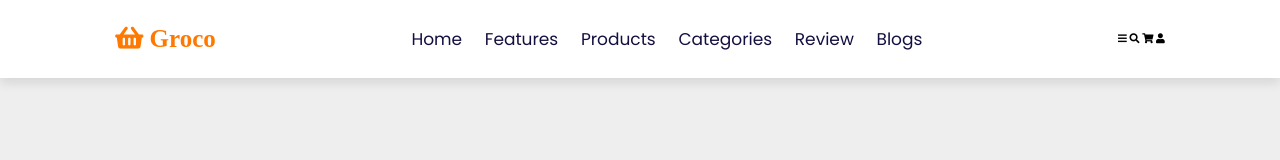
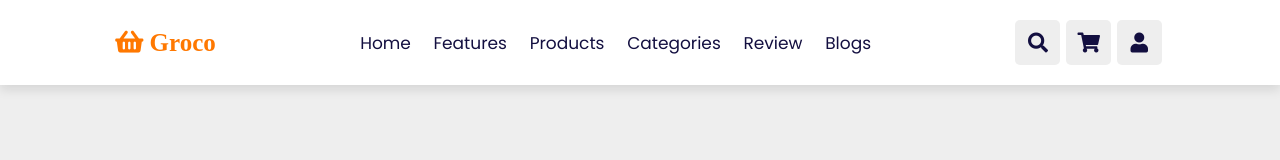
Before and after one commit to O-Julia-O/add_to_cart_shopping, a plain HTML site: page index.html in a window 1280 px wide. Drawn offline with Linux system fonts and the light colour scheme.

Commit message:
styled icons

```diff
--- a/styles.css
+++ b/styles.css
@@ -64,3 +64,24 @@ body {
 .header .navbar a:hover{
     color: var(--orange);
 }
+.header .icons div {
+    height: 4.5rem;
+    width: 4.5rem;
+    line-height: 4.5rem;
+    border-radius: .5rem;
+    background: #eee;
+    color: var(--black);
+    font-size: 2rem;
+    margin-right: .3rem;
+    text-align: center;
+    cursor: pointer;
+}
+
+.header .icons div:hover {
+    background-color: var(--orange);
+    color: #fff;
+}
+
+#menu-btn {
+    display: none;
+}
```
